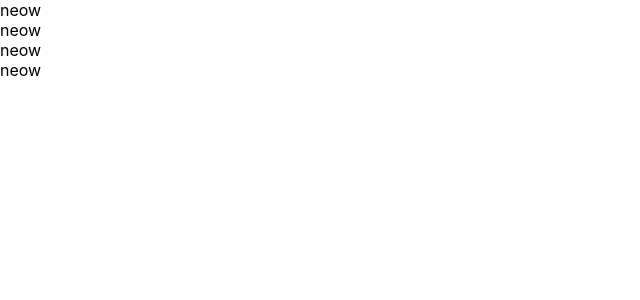
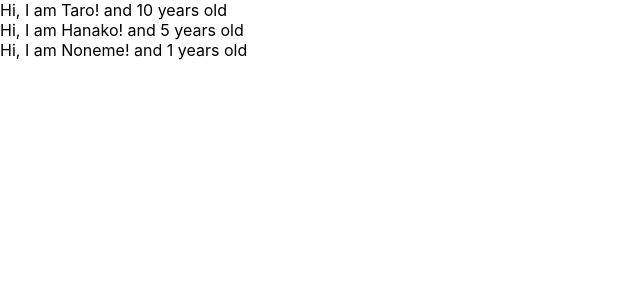
Before and after one commit to chieko-onaka/udemy-react-redux-crud-application, a React (Create React App) app: page / in a window 1280 px wide. Shown: the top 300 px of the page, without its empty margins (0-640 px from the left). Built offline with nearby package versions, Linux system fonts and the light colour scheme.

Commit message:
learn props of compornent

```diff
--- a/src/App.js
+++ b/src/App.js
@@ -1,31 +1,31 @@
 import React from 'react';
 
 
-//class App extends Component {
-//  render() {
-//    return (
-//      <React.Fragment>
-//        <label htmlFor="bar">bar</label>
-//        <input type="text" onChange={()=>{console.log("i am cccc")}}/>
-//      </React.Fragment>
-//    )
-//  }
-//}
 
 const App =()=>{
+  const profiles = [
+    {name:"Taro", age:"10"},
+    {name:"Hanako", age:"5"},
+    {name:"Noneme"},
+  ]
   return(
     <div>
-      <Cat />
-      <Cat />
-      <Cat />
-      <Cat />
+      {
+        profiles.map((profile, index)=>{
+          return <User name={profile.name} age={profile.age} key={index}/>
+        })
+      }
     </div>
   )
 
 }
 
-const Cat =()=>{
-  return <div>neow</div>
+const User =(props)=>{
+  return <div>Hi, I am {props.name}! and {props.age} years old</div>
+}
+
+User.defaultProps ={
+  age:1
 }
 
 export default App;
```
